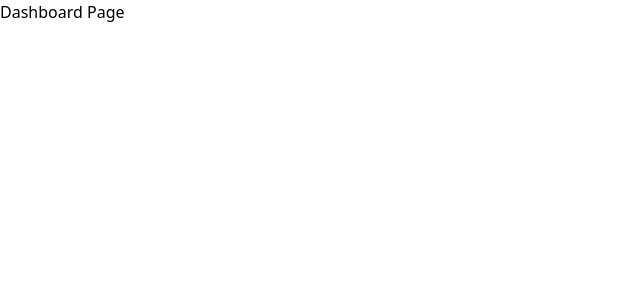
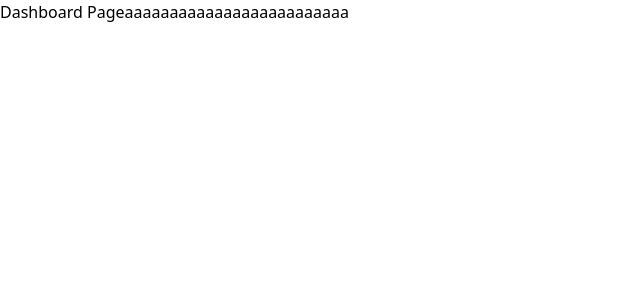
Before and after one commit to harutocom/city-hall-workflow, a Next.js app: page /dashboard in a window 1280 px wide. Shown: the top 300 px of the page, without its empty margins (0-640 px from the left). Built offline with nearby package versions, Linux system fonts and the light colour scheme.

Commit message:
gitの練習

```diff
--- a/app/(app)/dashboard/page.tsx
+++ b/app/(app)/dashboard/page.tsx
@@ -1,3 +1,3 @@
 export default function Dashboard() {
-  return <>Dashboard Page</>;
+  return <>Dashboard Pageaaaaaaaaaaaaaaaaaaaaaaaaa</>;
 }
```
